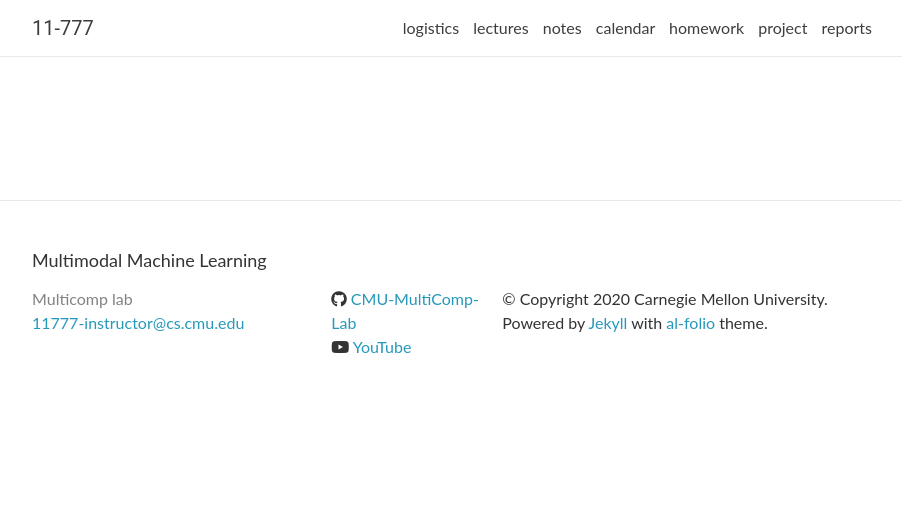
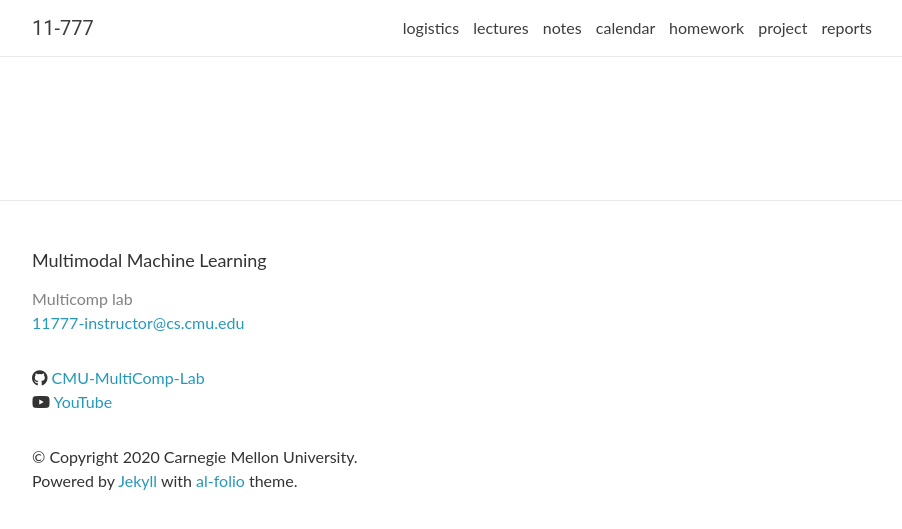
Before and after one commit to pliang279/mmml-course, a Jekyll site: the page built from 2020/index.md, in a window 1280 px wide. Shown: the top 529 px of the page, without its empty margins (188-1090 px from the left). Built offline with Jekyll 4.4.1, drawn with Linux system fonts in a browser that asks for light colours; nearby versions of some CDN libraries; comment, search, counter and statistics services are not loaded.

Commit message:
Update footer.html

```diff
--- a/_includes/footer.html
+++ b/_includes/footer.html
@@ -20,7 +20,7 @@
         </ul>
       </div>
 
-      <div class="footer-col footer-col-2">
+      <div class="footer-col footer-col-2" style="width:864px;">
         {%- include social.html -%}
       </div>
 
```
